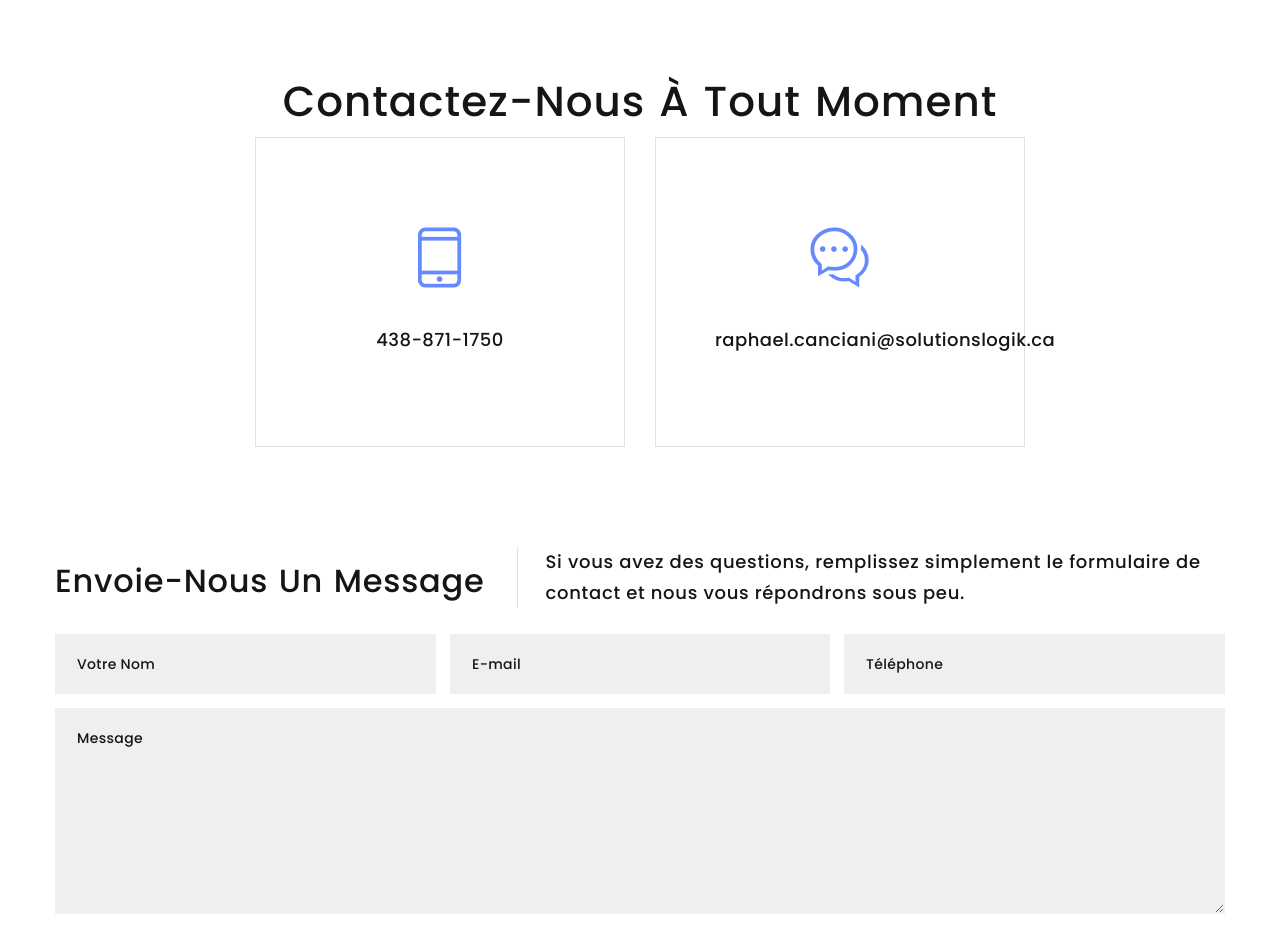
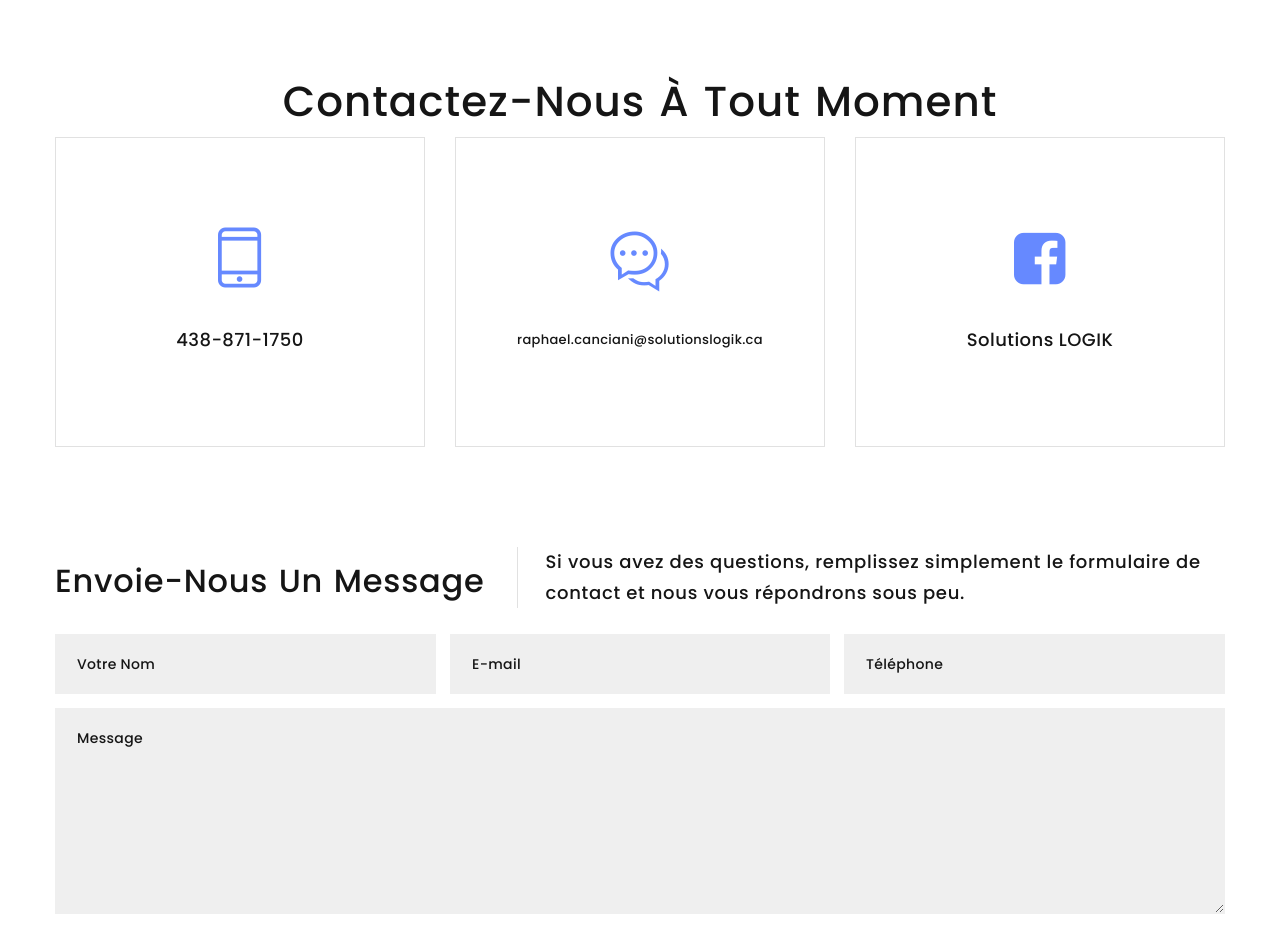
Before and after one commit to RaphyPoo/solutions-logik-website, a plain HTML site: page site/index.html in a window 1280 px wide. Shown: the part 3680-4614 px from the top of the page. Drawn offline with Linux system fonts and the light colour scheme.

Commit message:
Added a facebook box at the bottom of the page.

```diff
--- a/site/index.html
+++ b/site/index.html
@@ -396,7 +396,20 @@
               <div class="box-contacts-body">
                 <div class="box-contacts-icon fl-bigmug-line-chat55"></div>
                 <div class="box-contacts-decor"></div>
-                <p class="box-contacts-link"><a href="mailto:#">raphael.canciani@solutionslogik.ca</a></p>
+                <p class="box-contacts-link" style="font-size: 13px"><a href="mailto:#">raphael.canciani@solutionslogik.ca</a></p>
+              </div>
+            </article>
+          </div>
+          <div class="col-sm-8 col-md-6 col-lg-4">
+            <article class="box-contacts">
+              <div class="box-contacts-body">
+                <div class="box-contacts-icon fa-facebook-square"></div>
+                <div class="box-contacts-decor"></div>
+                <p class="box-contacts-link">
+                  <a href="https://www.facebook.com/profile.php?id=61553120475357" target="_blank">
+                    Solutions LOGIK
+                  </a>
+                </p>
               </div>
             </article>
           </div>
```
Also changed, not shown: site/indexEN.html (+14 -1 lines).
